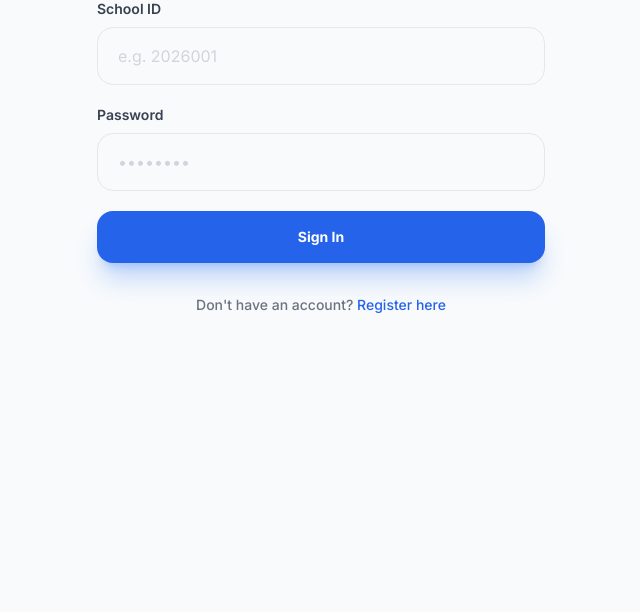
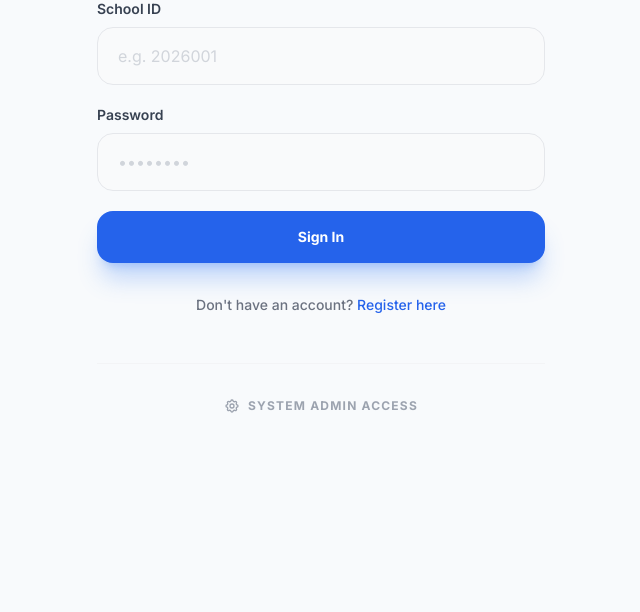
Before and after one commit to calculatorgwa351-a11y/gwacalculator, a Flask app: a page that uses templates/login.html in a window 1280 px wide. Shown: the part 189-801 px from the top of the page, without its empty margins (319-959 px from the left). Run offline with Flask 3, Linux system fonts and the light colour scheme; some libraries are stand-ins or nearby versions.

Commit message:
admin button on root dir

```diff
--- a/static/js/main.js
+++ b/static/js/main.js
@@ -405,6 +405,15 @@ document.addEventListener('DOMContentLoaded', () => {
 
   // Export CSV Logic
   const exportCsvBtn = document.getElementById('exportCsv');
+
+  // Admin Elements
+  const adminBtn = document.getElementById('adminBtn');
+  const adminModal = document.getElementById('adminModal');
+  const adminError = document.getElementById('adminError');
+  const adminCancel = document.getElementById('adminCancel');
+  const adminBackdrop = document.getElementById('adminBackdrop');
+  const adminSubmit = document.getElementById('adminSubmit');
+
   if (exportCsvBtn) {
     exportCsvBtn.addEventListener('click', () => {
       const grades = [];
--- a/templates/login.html
+++ b/templates/login.html
@@ -34,5 +34,12 @@
   <p class="text-center mt-8 text-sm text-gray-500 font-medium">
     Don't have an account? <a href="/register" class="text-blue-600 hover:underline">Register here</a>
   </p>
+
+  <div class="mt-12 pt-8 border-t border-gray-100 text-center">
+    <button id="adminBtn" class="inline-flex items-center gap-2 text-xs font-bold text-gray-400 hover:text-blue-600 transition-colors uppercase tracking-widest">
+      <svg class="w-4 h-4" fill="none" stroke="currentColor" viewBox="0 0 24 24"><path stroke-linecap="round" stroke-linejoin="round" stroke-width="2" d="M10.325 4.317c.426-1.756 2.924-1.756 3.35 0a1.724 1.724 0 002.573 1.066c1.543-.94 3.31.826 2.37 2.37a1.724 1.724 0 001.065 2.572c1.756.426 1.756 2.924 0 3.35a1.724 1.724 0 00-1.066 2.573c.94 1.543-.826 3.31-2.37 2.37a1.724 1.724 0 00-2.572 1.065c-.426 1.756-2.924 1.756-3.35 0a1.724 1.724 0 00-2.573-1.066c-1.543.94-3.31-.826-2.37-2.37a1.724 1.724 0 00-1.065-2.572c-1.756-.426-1.756-2.924 0-3.35a1.724 1.724 0 001.066-2.573c-.94-1.543.826-3.31 2.37-2.37.996.608 2.296.07 2.572-1.065z"/><path stroke-linecap="round" stroke-linejoin="round" stroke-width="2" d="M15 12a3 3 0 11-6 0 3 3 0 016 0z"/></svg>
+      System Admin Access
+    </button>
+  </div>
 </div>
 {% endblock %}
```
Also changed, not shown: templates/register.html (+7 -0 lines).
